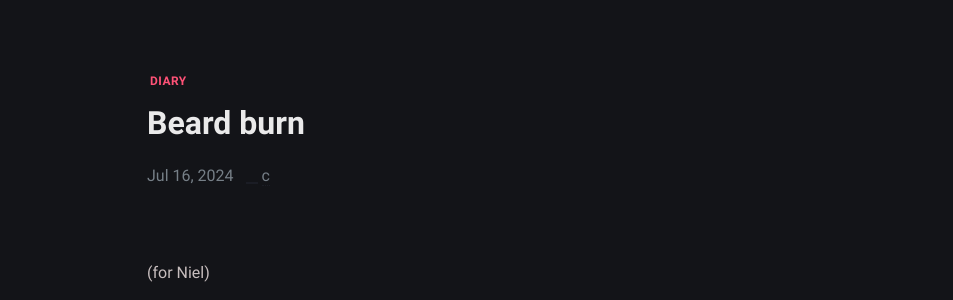
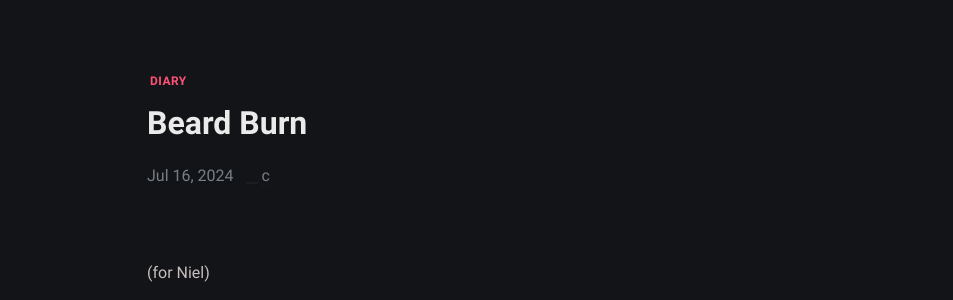
Before and after one commit to yijingch/afistforair.github.io, a Jekyll site: the page built from _posts/beard-burn/2024-07-16-beard-burn.md, in a window 1280 px wide and 900 px high. Shown: the part 135-435 px from the top of the window, without its empty margins (163-1116 px from the left). Built offline with Jekyll 4.4.1, drawn with Linux system fonts in a browser that asks for light colours.

Commit message:
minor fix

```diff
--- a/_posts/beard-burn/2024-07-16-beard-burn.md
+++ b/_posts/beard-burn/2024-07-16-beard-burn.md
@@ -1,5 +1,5 @@
 ---
-title: Beard burn
+title: Beard Burn
 date: 2024-07-16 22:56:00 +02:00
 tags: [diary]
 ---
```
